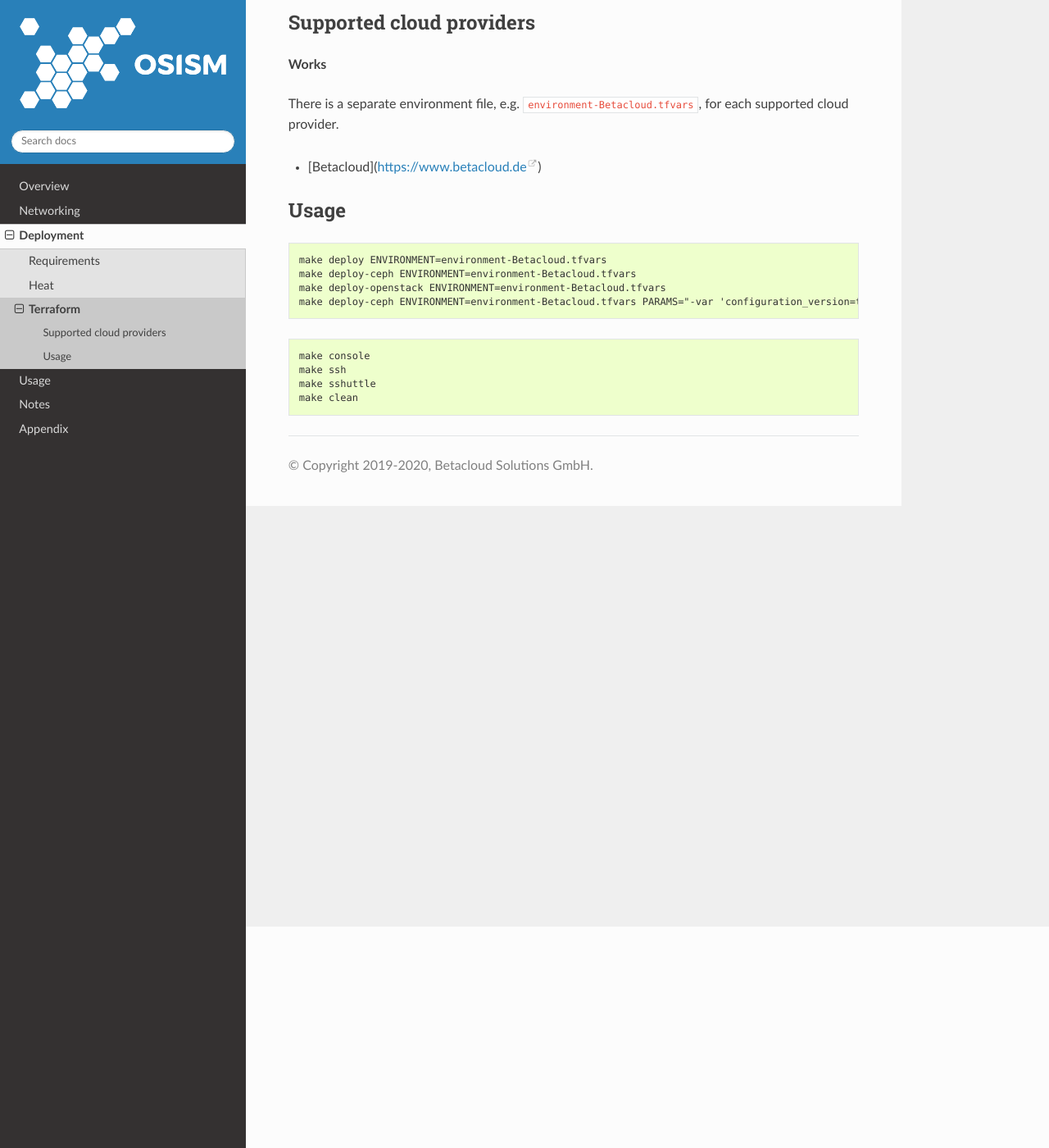
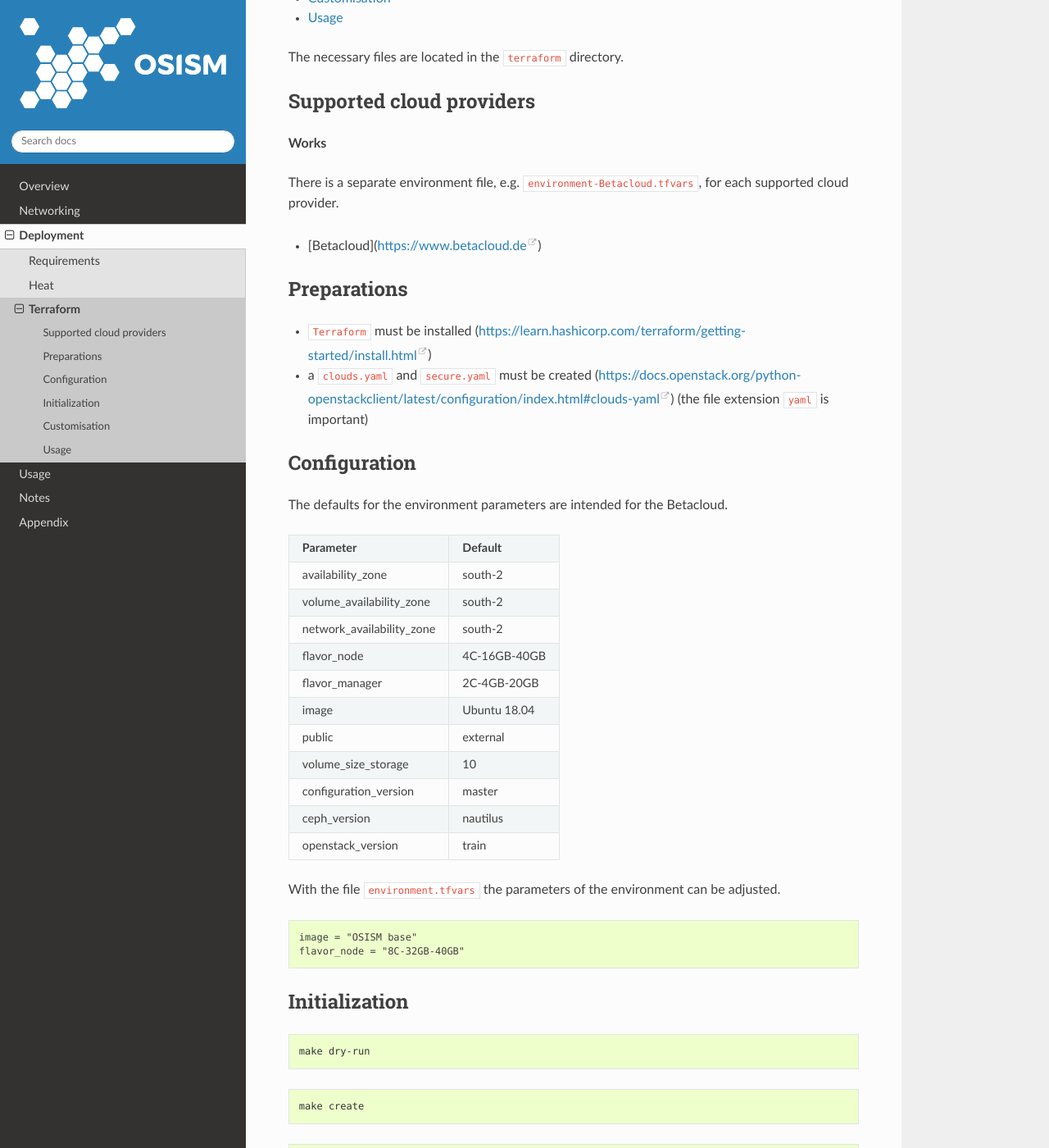
Before and after one commit to osism/testbed, a Sphinx documentation site: the page built from docs/source/deployment/terraform.rst, in a window 1280 px wide and 1400 px high, scrolled down 270 px. Shown: the whole window at 82% size. Built offline with Sphinx 7.4.7 and the Read the Docs theme 2.0.0, drawn with Linux system fonts in a browser that asks for light colours; some of the changed text lies outside the part shown.

Commit message:
docs: extend terraform chapter (pt. 1) (#194)

```diff
--- a/docs/source/deployment/terraform.rst
+++ b/docs/source/deployment/terraform.rst
@@ -16,19 +16,75 @@
 
 * [Betacloud](https://www.betacloud.de)
 
-Usage
-=====
+Preparations
+============
+
+* ``Terraform`` must be installed (https://learn.hashicorp.com/terraform/getting-started/install.html)
+* a ``clouds.yaml`` and ``secure.yaml`` must be created (https://docs.openstack.org/python-openstackclient/latest/configuration/index.html#clouds-yaml) (the file extension ``yaml`` is important)
+
+Configuration
+=============
+
+The defaults for the environment parameters are intended for the Betacloud.
+
+========================= ===========
+**Parameter**             **Default**
+------------------------- -----------
+availability_zone         south-2
+volume_availability_zone  south-2
+network_availability_zone south-2
+flavor_node               4C-16GB-40GB
+flavor_manager            2C-4GB-20GB
+image                     Ubuntu 18.04
+public                    external
+volume_size_storage       10
+configuration_version     master
+ceph_version              nautilus
+openstack_version         train
+========================= ===========
+
+With the file ``environment.tfvars`` the parameters of the environment can be adjusted.
+
+.. code-block:: none
+
+   image = "OSISM base"
+   flavor_node = "8C-32GB-40GB"
+
+Initialization
+==============
 
 .. code-block:: console
 
-   make deploy ENVIRONMENT=environment-Betacloud.tfvars
+   make dry-run
+
+.. code-block:: console
+
+   make create
+
+.. code-block:: console
+
+   make create ENVIRONMENT=environment-Betacloud.tfvars
+
+.. code-block:: console
+
+   make clean
+
+Customisation
+=============
+
+By default, no services are deployed when the environment is created. This is customizable.
+
+.. code-block:: console
+
+   make deploy-infra ENVIRONMENT=environment-Betacloud.tfvars
    make deploy-ceph ENVIRONMENT=environment-Betacloud.tfvars
    make deploy-openstack ENVIRONMENT=environment-Betacloud.tfvars
-   make deploy-ceph ENVIRONMENT=environment-Betacloud.tfvars PARAMS="-var 'configuration_version=terraform'"
+
+Usage
+=====
 
 .. code-block:: console
 
    make console
    make ssh
    make sshuttle
-   make clean
```
